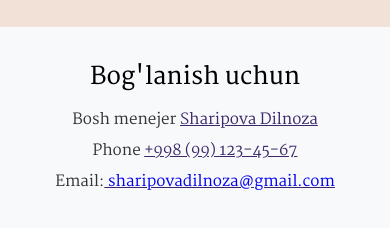
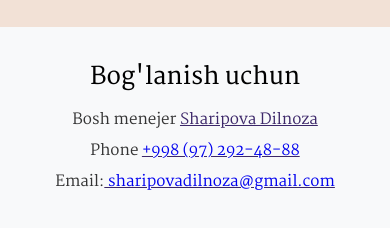
Before and after one commit to 1HusniddinUz/xurshid-brend, a React (Vite) app: page / in a window 390 px wide. Shown: the part 2280-2508 px from the top of the page. Built offline with nearby package versions, Linux system fonts and the light colour scheme.

Commit message:
phone updated

```diff
--- a/src/component/section/ContactForm.jsx
+++ b/src/component/section/ContactForm.jsx
@@ -11,7 +11,7 @@
                             Bosh menejer <span>Sharipova Dilnoza</span>
                         </p>
                         <p>
-                            Phone <span>+998 (99) 123-45-67</span>
+                            Phone <span><a href="tel:+998972924888" rel="noopener">+998 (97) 292-48-88</a></span>
                         </p>
                         <p>
                            Email:
```
